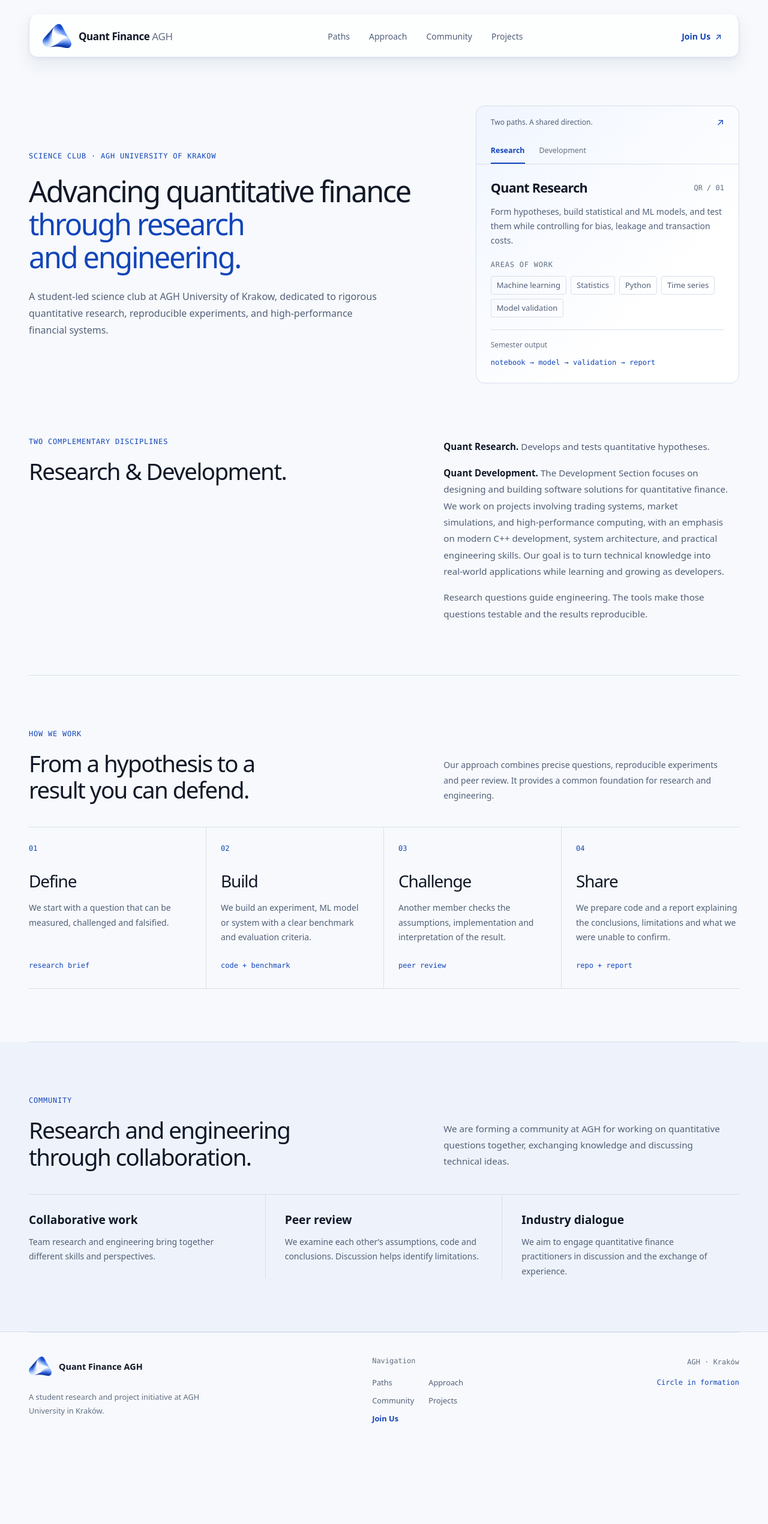
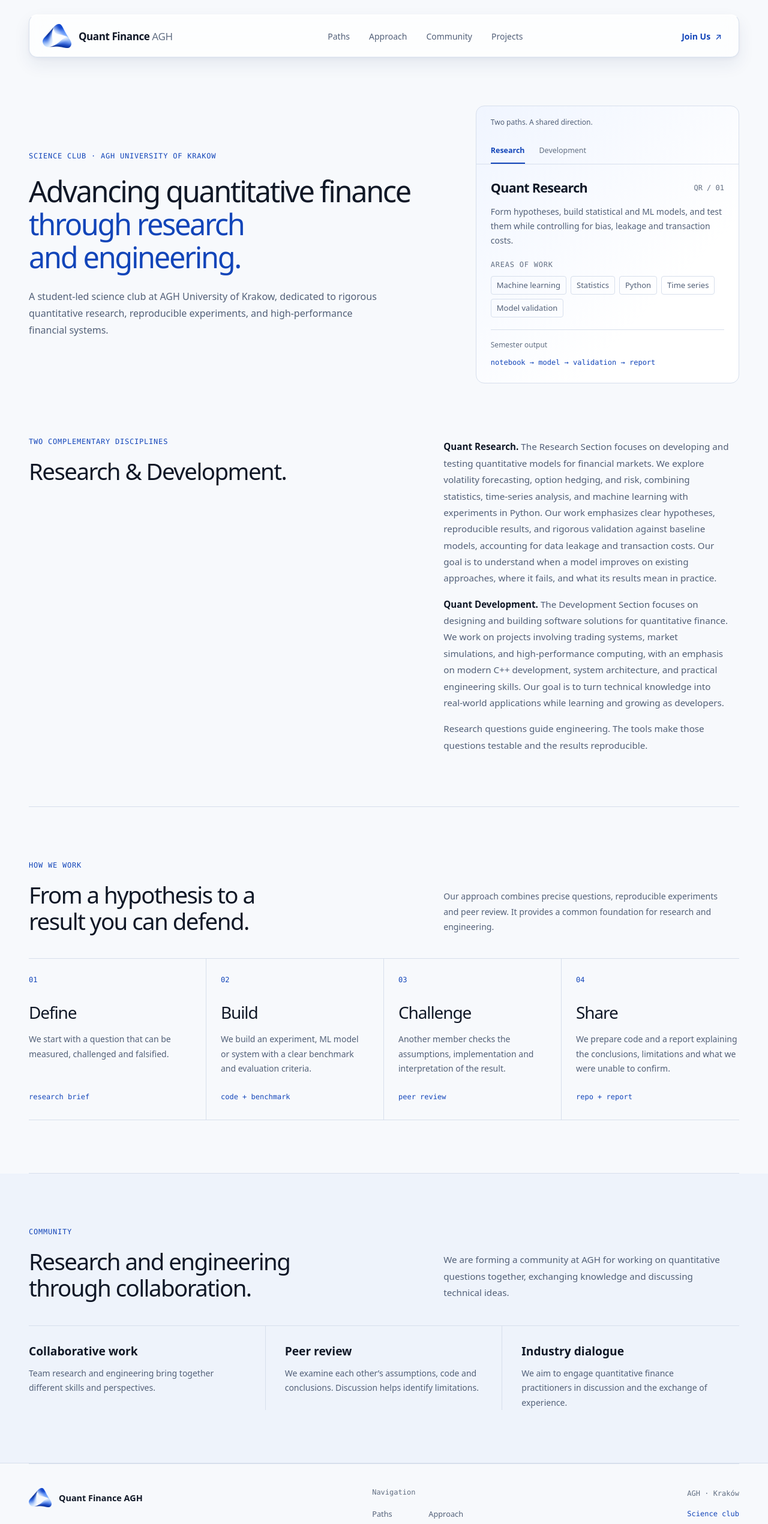
Before and after one commit to AGH-Quant-Finance/webpage, a React (Vite) app: page / in a window 1280 px wide. Shown: the top 2540 px of the page at 60% size. Before the commit the page ends 2421 px from the top, so only its background shows below. Built offline with nearby package versions, Linux system fonts and the light colour scheme.

Commit message:
Expand Research copy and identify the club consistently

```diff
--- a/src/components/PathConsole.tsx
+++ b/src/components/PathConsole.tsx
@@ -25,7 +25,7 @@ export function PathConsole({ paths, copy }: PathConsoleProps) {
 
   return (
     <section className="path-console" aria-label={copy.consoleLabel}>
-      <div className="path-console__header"><span>{copy.consoleLabel}</span><span aria-hidden="true">↗</span></div>
+      <div className="path-console__header">{copy.consoleLabel}</div>
       <div className="path-tabs" role="tablist" aria-label={copy.targetPath}>
         {paths.map((path, index) => (
           <button key={path.id} id={`path-tab-${path.id}`} ref={(node) => { tabsRef.current[index] = node; }}
--- a/src/content.ts
+++ b/src/content.ts
@@ -98,7 +98,7 @@ export const siteCopy: SiteCopy = {
   disciplines: {
     eyebrow: "Two complementary disciplines",
     title: "Research & Development.",
-    research: "Develops and tests quantitative hypotheses.",
+    research: "The Research Section focuses on developing and testing quantitative models for financial markets. We explore volatility forecasting, option hedging, and risk, combining statistics, time-series analysis, and machine learning with experiments in Python. Our work emphasizes clear hypotheses, reproducible results, and rigorous validation against baseline models, accounting for data leakage and transaction costs. Our goal is to understand when a model improves on existing approaches, where it fails, and what its results mean in practice.",
     development: "The Development Section focuses on designing and building software solutions for quantitative finance. We work on projects involving trading systems, market simulations, and high-performance computing, with an emphasis on modern C++ development, system architecture, and practical engineering skills. Our goal is to turn technical knowledge into real-world applications while learning and growing as developers.",
     relationship: "Research questions guide engineering. The tools make those questions testable and the results reproducible.",
   },
@@ -157,9 +157,9 @@ export const siteCopy: SiteCopy = {
     ],
   },
   footer: {
-    description: "A student research and project initiative at AGH University in Kraków.",
+    description: "A student-led science club at AGH University of Krakow.",
     location: "AGH · Kraków",
     navigation: "Navigation",
-    status: "Circle in formation",
+    status: "Science club",
   },
 };
--- a/src/styles.css
+++ b/src/styles.css
@@ -117,8 +117,7 @@ a { color: inherit; }
 .primary-button { min-height: 48px; display: inline-flex; align-items: center; justify-content: space-between; gap: 26px; padding: 12px 20px; border: 1px solid var(--accent); border-radius: 7px; background: var(--accent); color: white; cursor: pointer; text-decoration: none; font-size: .82rem; font-weight: 550; }
 .primary-button:hover { background: #0f3794; border-color: #0f3794; }
 .path-console { overflow: hidden; border: 1px solid var(--line); border-radius: var(--radius); background: linear-gradient(135deg, #f0f5ff, #fff 70%); }
-.path-console__header { min-height: 52px; display: flex; align-items: center; justify-content: space-between; gap: 16px; padding: 14px 24px; color: var(--muted); font-size: .75rem; }
-.path-console__header > span:last-child { color: var(--accent); font-size: 1rem; }
+.path-console__header { min-height: 52px; display: flex; align-items: center; padding: 14px 24px; color: var(--muted); font-size: .75rem; }
 .path-tabs { display: flex; gap: 24px; padding-inline: 24px; border-bottom: 1px solid var(--line); }
 .path-tab { min-height: 44px; padding: 10px 0; border: 0; border-bottom: 2px solid transparent; background: transparent; color: var(--quiet); cursor: pointer; font-size: .78rem; }
 .path-tab:hover { color: var(--accent); }
```
